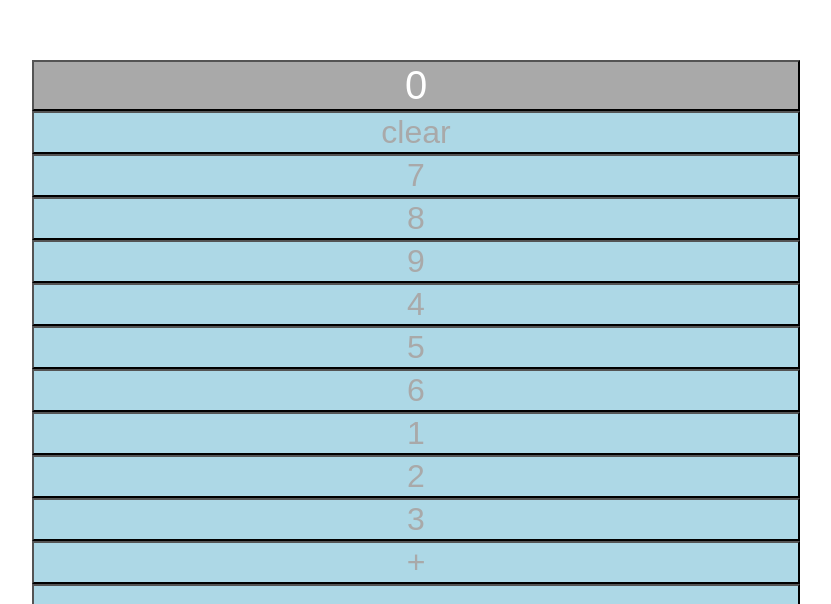
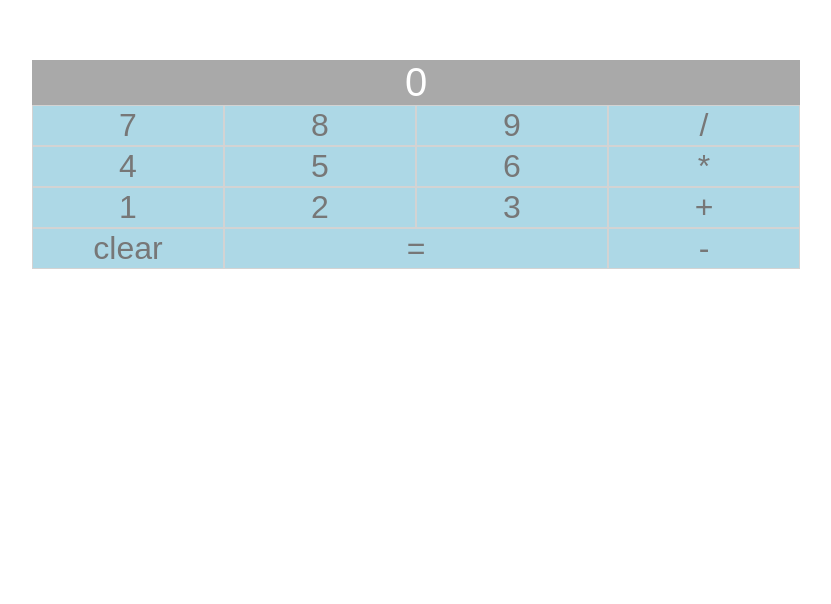
Before and after one commit to McWatt/reaculator, a React (Create React App) app: page / in a window 1280 px wide. Shown: the part 196-800 px from the top of the page, without its empty margins (224-1055 px from the left). Built offline with nearby package versions, Linux system fonts and the light colour scheme.

Commit message:
added basic styling

```diff
--- a/src/Calculator.js
+++ b/src/Calculator.js
@@ -2,22 +2,37 @@ import React, { Component } from "react";
 import styled from 'styled-components';
 
 const Container = styled.div`
-    padding: 8em;
-    font-size: 32px;
-    display: grid;
+  padding: 8em;
+  font-size: 32px;
+  display: grid;
+  grid-template-columns: repeat(4, 1fr);
+
+  > button:nth-child(15) {
+    grid-column: 2 / 4;
+  }
 `;
 
-const Screen = styled.button`
+const Screen = styled.div`
   background-color: darkgrey;
   color: white;
   font-size: 1.25em;
-  grid-row: 1;
+  grid-column: 1 / -1;
+  text-align: center;
 `;
 
 const Button = styled.button`
     background-color: lightblue;
-    color: darkgrey;
+    color: #777;
     font-size: 1em;
+    outline: 0;
+    border: 1px solid lightgrey;
+
+    &:active {
+      background-color: darkgrey;
+      color: white;
+    }
+
+
 `;
 
 const operators = {
@@ -101,21 +116,21 @@ class Calculator extends Component {
     return (
       <Container>
             <Screen>{this.state.currentValue}</Screen>
-            <Button onClick={this.handleClear}>clear</Button>
             <Button onClick={this.handleNumberSetting}>7</Button>
             <Button onClick={this.handleNumberSetting}>8</Button>
             <Button onClick={this.handleNumberSetting}>9</Button>
+            <Button operator='/' onClick={this.handleOperatorChange}>/</Button>
             <Button onClick={this.handleNumberSetting}>4</Button>
             <Button onClick={this.handleNumberSetting}>5</Button>
             <Button onClick={this.handleNumberSetting}>6</Button>
+            <Button operator='*' onClick={this.handleOperatorChange}>*</Button>
             <Button onClick={this.handleNumberSetting}>1</Button>
             <Button onClick={this.handleNumberSetting}>2</Button>
             <Button onClick={this.handleNumberSetting}>3</Button>
             <Button operator='+' onClick={this.handleOperatorChange}>+</Button>
+            <Button danger onClick={this.handleClear}>clear</Button>
+            <Button onClick={this.handleCalculationRequest}>=</Button>
             <Button operator='-' onClick={this.handleOperatorChange}>-</Button>
-            <Button operator='*' onClick={this.handleOperatorChange}>*</Button>
-            <Button operator='/' onClick={this.handleOperatorChange}>/</Button>
-            <Button onClick={this.handleCalculationRequest}>=</Button>
       </Container>
     );
   }
```
